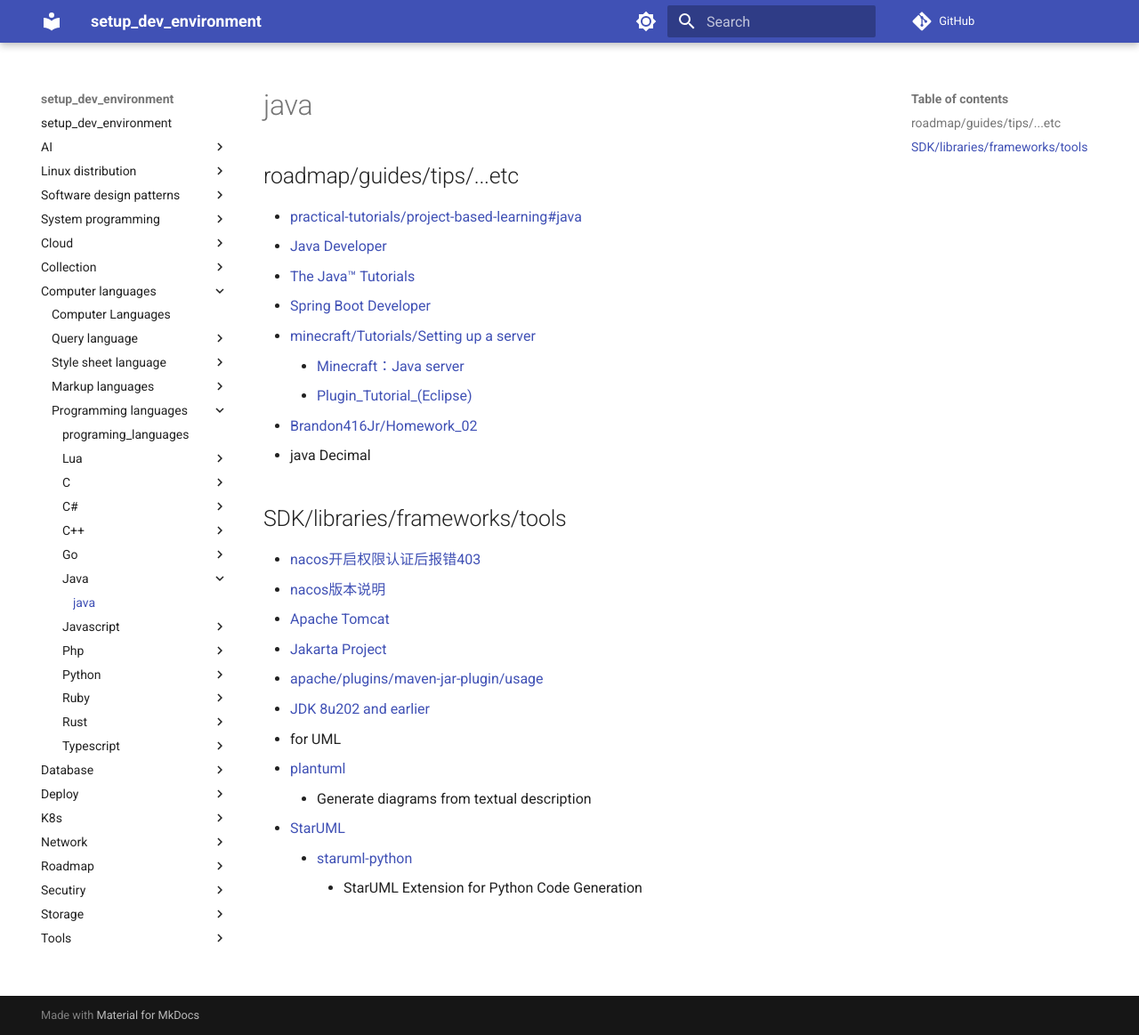
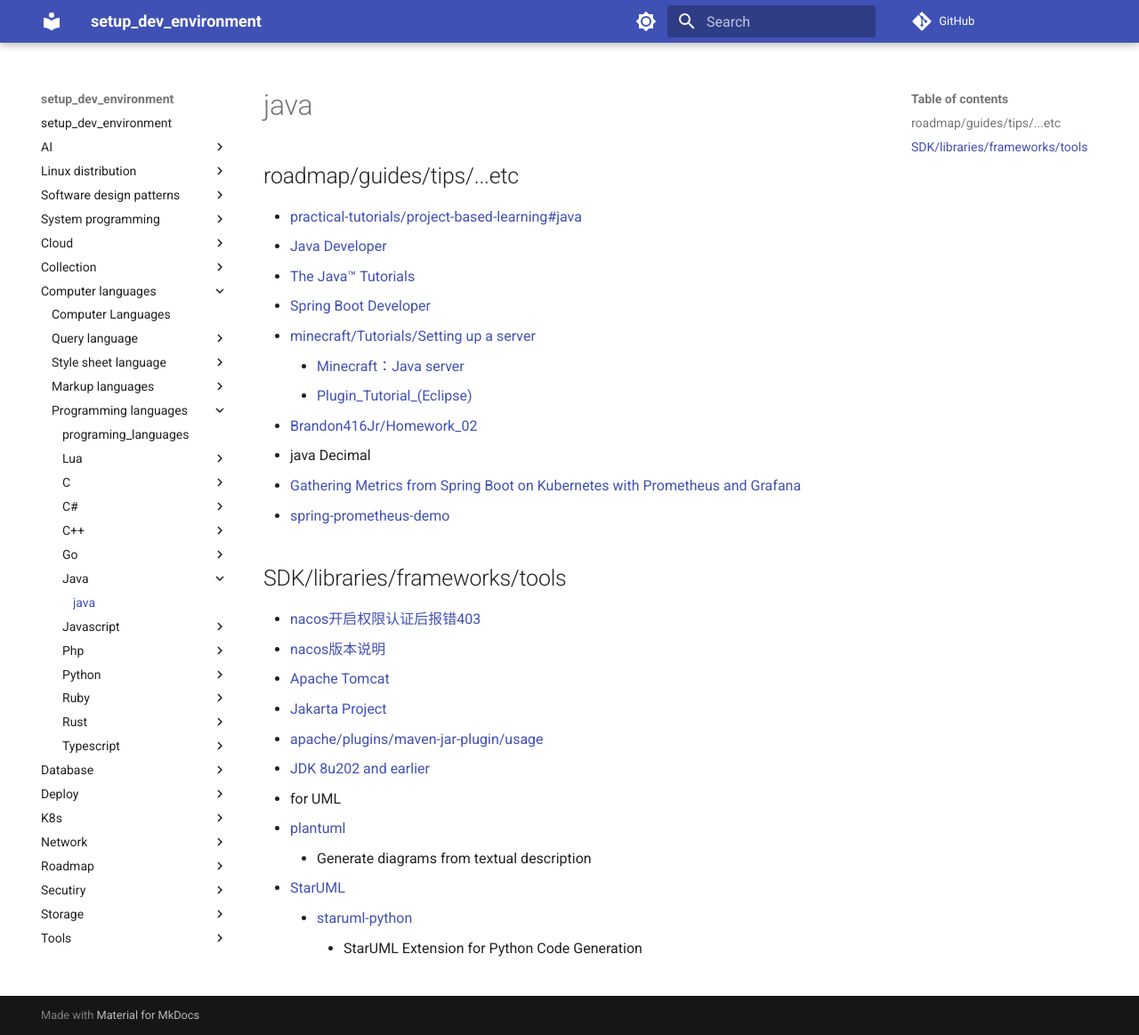
Before and after one commit to hong539/setup_dev_environment, an MkDocs documentation site: the page built from docs/computer languages/programming_languages/java/java.md, in a window 1280 px wide and 1163 px high. Shown: the whole window at 89% size. Built offline with MkDocs 1.6.1 and Material for MkDocs 9.7.7, drawn with Linux system fonts in a browser that asks for light colours; comment, search, counter and statistics services are not loaded.

Commit message:
Update docs

```diff
--- a/docs/computer languages/programming_languages/java/java.md
+++ b/docs/computer languages/programming_languages/java/java.md
@@ -11,6 +11,8 @@
     * [Plugin_Tutorial_(Eclipse)](https://bukkit.fandom.com/wiki/Plugin_Tutorial_(Eclipse))
 * [Brandon416Jr/Homework_02](https://github.com/Brandon416Jr/Homework_02)
 * java Decimal
+* [Gathering Metrics from Spring Boot on Kubernetes with Prometheus and Grafana](https://spring.academy/guides/spring-spring-prometheus)
+* [spring-prometheus-demo](https://github.com/BrianMMcClain/spring-prometheus-demo)
 
 ## SDK/libraries/frameworks/tools
 
```
Also changed, not shown: docs/computer languages/programming_languages/go/go.md (+1 -0 lines).
